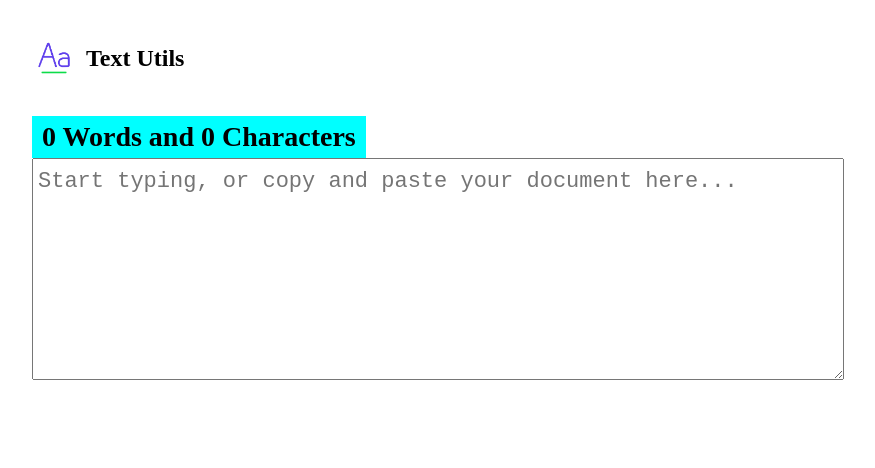
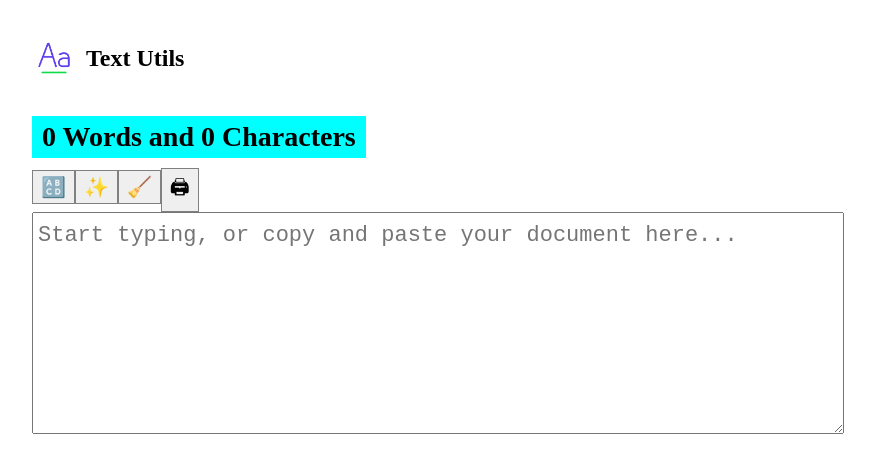
Before and after one commit to iamshiv007/advance-text-utils-with-typescript-and-testing, a React (Vite) app: page / in a window 1280 px wide. Shown: the top 468 px of the page, without its empty margins (8-883 px from the left). Built offline with nearby package versions, Linux system fonts and the light colour scheme.

Commit message:
🔲ButtonGroup created

```diff
--- a/package.json
+++ b/package.json
@@ -13,7 +13,8 @@
   "dependencies": {
     "react": "^18.2.0",
     "react-dom": "^18.2.0",
-    "react-router-dom": "^6.0.0"
+    "react-router-dom": "^6.0.0",
+    "react-tooltip": "^5.25.0"
   },
   "devDependencies": {
     "@testing-library/jest-dom": "^6.1.5",
--- a/src/App.css
+++ b/src/App.css
@@ -14,6 +14,17 @@ main {
   padding: 0 40px;
 }
 
+.buttonsWrapper {
+  margin-top: 10px;
+}
+
+.buttonsWrapper button {
+  padding: 4px 8px;
+  border-radius: 0;
+  border: 1px solid gray;
+  font-size: 20px;
+}
+
 @media (max-width: 700px) {
   .inputField {
     width: 100%;
--- /dev/null
+++ b/src/components/home/ButtonGroup.tsx
@@ -0,0 +1,13 @@
+
+const ButtonGroup = () => {
+  return (
+    <div className="buttonsWrapper">
+        <button data-tooltip-id="my-tooltip" data-tooltip-content="Change to Uppercase">🔠</button>
+        <button data-tooltip-id="my-tooltip" data-tooltip-content="Clear Extra spaces">✨</button>
+        <button data-tooltip-id="my-tooltip" data-tooltip-content="Clear">🧹️</button>
+        <button data-tooltip-id="my-tooltip" data-tooltip-content="Copy">🖨</button>
+    </div>
+  )
+}
+
+export default ButtonGroup
--- a/src/components/home/Input.tsx
+++ b/src/components/home/Input.tsx
@@ -3,11 +3,14 @@ import { FC, Dispatch, SetStateAction, ChangeEvent } from "react";
 type inputProps = {
   setWordCount: Dispatch<SetStateAction<number>>;
   setCharacterCount: Dispatch<SetStateAction<number>>;
+  text:string;
+  setText:Dispatch<SetStateAction<string>>;
 };
 
-const Input: FC<inputProps> = ({ setWordCount, setCharacterCount }) => {
+const Input: FC<inputProps> = ({ setWordCount, setCharacterCount, text, setText }) => {
   const handleChange = (e: ChangeEvent<HTMLTextAreaElement>) => {
     const { value } = e.target;
+    setText(value)
     if (value === "") {
       setWordCount(0);
       setCharacterCount(0);
@@ -26,6 +29,7 @@ const Input: FC<inputProps> = ({ setWordCount, setCharacterCount }) => {
         placeholder="Start typing, or copy and paste your document here...
         "
         onChange={handleChange}
+        value={text}
       />
     </div>
   );
--- a/src/main.tsx
+++ b/src/main.tsx
@@ -3,9 +3,12 @@ import ReactDOM from 'react-dom/client'
 import App from './App.tsx'
 import './index.css'
 import "./App.css"
+import { Tooltip } from 'react-tooltip'
+import 'react-tooltip/dist/react-tooltip.css'
 
 ReactDOM.createRoot(document.getElementById('root')!).render(
   <React.StrictMode>
+    <Tooltip id="my-tooltip" />
     <App />
   </React.StrictMode>,
 )
--- a/src/pages/Home.tsx
+++ b/src/pages/Home.tsx
@@ -1,10 +1,12 @@
 import { useState } from "react";
 import Input from "../components/home/Input";
 import WordCounter from "../components/home/DisplayBox";
+import ButtonGroup from "../components/home/ButtonGroup";
 
 const Home = () => {
   const [wordCount, setWordCount] = useState<number>(0);
   const [characterCount, setCharacterCount] = useState<number>(0);
+  const [text, setText] = useState<string>("")
 
   return (
     <main
@@ -15,9 +17,12 @@ const Home = () => {
       }}
     >
       <WordCounter wordCount={wordCount} characterCount={characterCount} />
+      <ButtonGroup />
       <Input
         setWordCount={setWordCount}
         setCharacterCount={setCharacterCount}
+        text={text}
+        setText={setText}
       />
     </main>
   );
```
Also changed, not shown: 1 other file (tests, documents, lock files or other folders).
